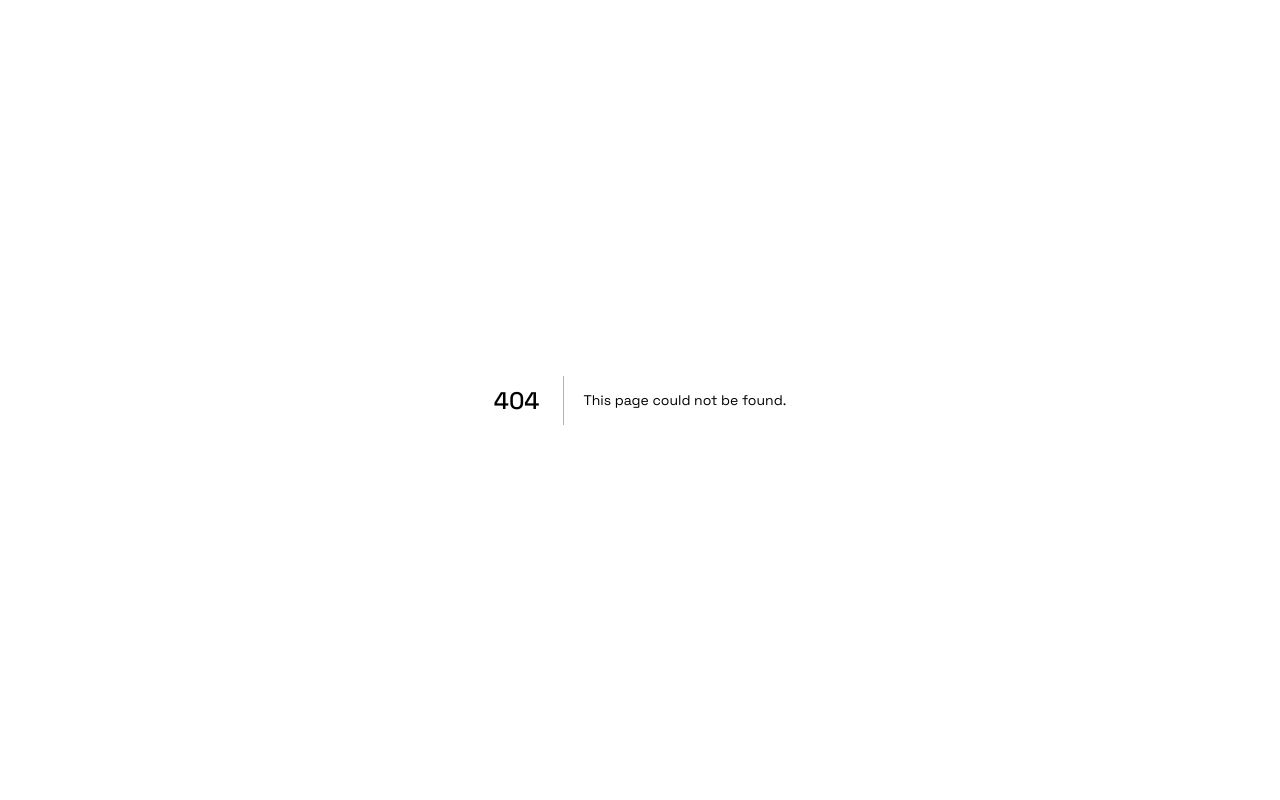
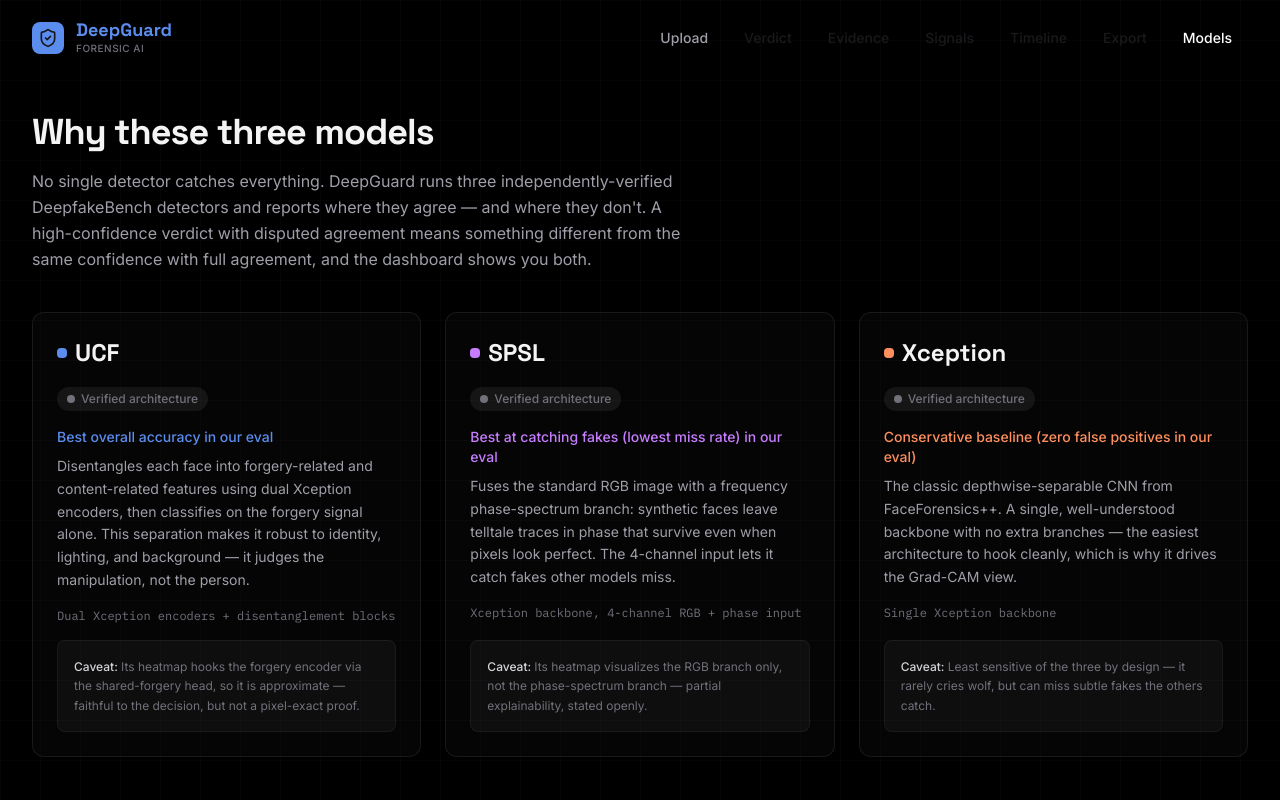
Before and after one commit to Arp1tSingh/Deepguard-v2, a Next.js app in the folder deepguard-frontend/: page /models in a window 1280 px wide. Before the commit this address had no page. Shown: the top 800 px of the page. Built offline with nearby package versions, Linux system fonts and the light colour scheme.

Commit message:
Fix nav anchors, add models page, photo uploads, result consistency

```diff
--- a/deepguard-frontend/src/app/components/DeepGuardProvider.tsx
+++ b/deepguard-frontend/src/app/components/DeepGuardProvider.tsx
@@ -53,6 +53,7 @@
 
 interface AppState {
   videoId: string | null;
+  fileName: string | null;
   uploadStatus: "idle" | "queued" | "processing" | "done" | "error";
   progress: string | null;
   error: string | null;
@@ -72,6 +73,7 @@
 export function DeepGuardProvider({ children }: { children: React.ReactNode }) {
   const [state, setState] = useState<AppState>({
     videoId: null,
+    fileName: null,
     uploadStatus: "idle",
     progress: null,
     error: null,
@@ -133,6 +135,7 @@
     stopPolling();
     setState({
       videoId: null,
+      fileName: file.name,
       uploadStatus: "queued",
       progress: null,
       error: null,
@@ -155,6 +158,7 @@
     stopPolling();
     setState({
       videoId: null,
+      fileName: null,
       uploadStatus: "idle",
       progress: null,
       error: null,
--- a/deepguard-frontend/src/app/components/Dropzone.tsx
+++ b/deepguard-frontend/src/app/components/Dropzone.tsx
@@ -6,7 +6,7 @@
 import { useDeepGuard } from "./DeepGuardProvider";
 
 const MAX_SIZE = 500 * 1024 * 1024;
-const ALLOWED = ["video/mp4", "video/webm", "video/quicktime"];
+const ALLOWED = ["video/mp4", "video/webm", "video/quicktime", "image/jpeg", "image/png"];
 
 export function Dropzone() {
   const { uploadFile, uploadStatus, progress, error: ctxError, reset, verdict } = useDeepGuard();
@@ -18,7 +18,7 @@
   const processFile = useCallback(async (file: File) => {
     setError(null);
     if (!ALLOWED.includes(file.type)) {
-      setError("Unsupported format. Use .mp4, .webm or .mov");
+      setError("Unsupported format. Use .mp4, .webm, .mov, .jpg or .png");
       return;
     }
     if (file.size > MAX_SIZE) {
@@ -99,7 +99,7 @@
             : "border-white/10 hover:border-white/20 hover:bg-white/[0.01]"
         }`}
       >
-        <input ref={fileRef} type="file" accept="video/*,.mp4,.webm,.mov" className="hidden" onChange={(e) => { const f = e.target.files?.[0]; if (f) processFile(f); }} />
+        <input ref={fileRef} type="file" accept="video/*,image/jpeg,image/png,.mp4,.webm,.mov,.jpg,.jpeg,.png" className="hidden" onChange={(e) => { const f = e.target.files?.[0]; if (f) processFile(f); }} />
         {(error || ctxError) ? (
           <div className="animate-fade-in text-center">
             <X className="w-10 h-10 mx-auto text-[var(--fake)] mb-3" />
@@ -118,9 +118,9 @@
           <div className="text-center">
             <Upload className={`w-10 h-10 mx-auto mb-4 transition-colors duration-150 ${isDragging ? "text-[var(--accent)]" : "text-zinc-500"}`} />
             <p className="text-base font-medium mb-1 text-zinc-200">
-              {isDragging ? "Drop your video here" : "Drag & drop your video"}
+              {isDragging ? "Drop your file here" : "Drag & drop your video or photo"}
             </p>
-            <p className="text-xs text-zinc-500 font-mono mb-4">MP4, WebM, MOV · Max 500MB</p>
+            <p className="text-xs text-zinc-500 font-mono mb-4">MP4, WebM, MOV, JPG, PNG · Max 500MB</p>
             {!isDragging && !isProcessing && (
               <div className="inline-flex items-center gap-1.5 text-xs font-medium text-zinc-400 bg-zinc-800/50 px-3 py-1.5 rounded-md">
                 <Sparkles className="w-3 h-3 text-[var(--accent)]" />
--- a/deepguard-frontend/src/app/components/EvidenceInspector.tsx
+++ b/deepguard-frontend/src/app/components/EvidenceInspector.tsx
@@ -11,7 +11,8 @@
 type CamModel = (typeof CAM_MODELS)[number];
 
 export function EvidenceInspector() {
-  const { evidence, videoId } = useDeepGuard();
+  const { evidence, videoId, fileName } = useDeepGuard();
+  const isImage = /\.(jpe?g|png)$/i.test(fileName ?? "");
   const [wipe, setWipe] = useState(50);
   const [selectedFrame, setSelectedFrame] = useState(0);
   const [camModel, setCamModel] = useState<CamModel>("xception");
@@ -52,9 +53,13 @@
       <div className="grid grid-cols-1 md:grid-cols-2 gap-8">
         {/* Video Player */}
         <div className="flex flex-col h-full">
-          <h3 className="text-sm font-medium text-zinc-400 mb-4 flex items-center gap-2"><Eye className="w-4 h-4" />Original Video</h3>
+          <h3 className="text-sm font-medium text-zinc-400 mb-4 flex items-center gap-2"><Eye className="w-4 h-4" />{isImage ? "Original Photo" : "Original Video"}</h3>
           <div className="video-container flex-1">
-            <video src={api.getOriginalVideoUrl(videoId!)} controls className="w-full h-full object-cover relative z-[1]" />
+            {isImage ? (
+              <img src={api.getOriginalVideoUrl(videoId!)} alt="Original upload" className="w-full h-full object-contain relative z-[1]" />
+            ) : (
+              <video src={api.getOriginalVideoUrl(videoId!)} controls className="w-full h-full object-cover relative z-[1]" />
+            )}
           </div>
         </div>
 
--- a/deepguard-frontend/src/app/components/Header.tsx
+++ b/deepguard-frontend/src/app/components/Header.tsx
@@ -2,12 +2,25 @@
 
 import { ShieldCheck, Menu, X } from 'lucide-react';
 import { useState, useEffect } from "react";
+import Link from "next/link";
+import { usePathname } from "next/navigation";
 import { useDeepGuard } from "./DeepGuardProvider";
+
+const ANCHOR_ITEMS = [
+  { id: 'upload', label: 'Upload', always: true },
+  { id: 'verdict', label: 'Verdict', always: false },
+  { id: 'evidence', label: 'Evidence', always: false },
+  { id: 'signals', label: 'Signals', always: false },
+  { id: 'timeline', label: 'Timeline', always: false },
+  { id: 'export', label: 'Export', always: false },
+];
 
 export function Header() {
   const [scrolled, setScrolled] = useState(false);
   const [mobileMenuOpen, setMobileMenuOpen] = useState(false);
-  const { uploadStatus } = useDeepGuard();
+  const { uploadStatus, verdict } = useDeepGuard();
+  const pathname = usePathname();
+  const hasResults = !!verdict;
 
   useEffect(() => {
     const handleScroll = () => {
@@ -17,14 +30,16 @@
     return () => window.removeEventListener('scroll', handleScroll);
   }, []);
 
-  const navItems = [
-    { id: 'upload', label: 'Upload' },
-    { id: 'verdict', label: 'Verdict' },
-    { id: 'evidence', label: 'Evidence' },
-    { id: 'signals', label: 'Signals' },
-    { id: 'timeline', label: 'Timeline' },
-    { id: 'export', label: 'Export' },
-  ];
+  const anchorClass = (always: boolean) =>
+    always || hasResults
+      ? "px-4 py-2 rounded-lg text-sm font-medium text-zinc-400 hover:text-white transition-colors duration-150"
+      : "px-4 py-2 rounded-lg text-sm font-medium text-zinc-700 cursor-not-allowed opacity-40";
+
+  const handleAnchorClick = (e: React.MouseEvent, always: boolean) => {
+    if (!always && !hasResults) e.preventDefault();
+  };
+
+  const modelsActive = pathname === "/models";
 
   return (
     <>
@@ -38,7 +53,7 @@
         <div className="max-w-7xl mx-auto px-4 sm:px-6 lg:px-8">
           <div className="flex items-center justify-between">
             {/* Logo */}
-            <div className="flex items-center gap-3">
+            <Link href="/" className="flex items-center gap-3">
               <div className="relative">
                 <div className="relative w-8 h-8 rounded-lg bg-[var(--accent)] flex items-center justify-center">
                   <ShieldCheck className="w-5 h-5 text-zinc-900" />
@@ -52,19 +67,29 @@
                   Forensic AI
                 </p>
               </div>
-            </div>
+            </Link>
 
             {/* Desktop Navigation */}
             <nav className="hidden lg:flex items-center gap-1">
-              {navItems.map((item) => (
+              {ANCHOR_ITEMS.map((item) => (
                 <a
                   key={item.id}
-                  href={`#${item.id}`}
-                  className="px-4 py-2 rounded-lg text-sm font-medium text-zinc-400 hover:text-white transition-colors duration-150"
+                  href={`/#${item.id}`}
+                  onClick={(e) => handleAnchorClick(e, item.always)}
+                  aria-disabled={!item.always && !hasResults}
+                  className={anchorClass(item.always)}
                 >
                   {item.label}
                 </a>
               ))}
+              <Link
+                href="/models"
+                className={`px-4 py-2 rounded-lg text-sm font-medium transition-colors duration-150 ${
+                  modelsActive ? "text-white" : "text-zinc-400 hover:text-white"
+                }`}
+              >
+                Models
+              </Link>
             </nav>
 
             {/* Processing indicator */}
@@ -90,16 +115,33 @@
           className={`lg:hidden overflow-hidden border-t border-white/5 transition-all duration-200 ${mobileMenuOpen ? 'block' : 'hidden'}`}
         >
           <div className="px-4 py-4 space-y-1 bg-black/90">
-            {navItems.map((item) => (
+            {ANCHOR_ITEMS.map((item) => (
               <a
                 key={item.id}
-                href={`#${item.id}`}
-                onClick={() => setMobileMenuOpen(false)}
-                className="block px-4 py-3 rounded-lg text-sm font-medium text-zinc-400 hover:text-white hover:bg-white/5 transition-all"
+                href={`/#${item.id}`}
+                onClick={(e) => {
+                  handleAnchorClick(e, item.always);
+                  if (item.always || hasResults) setMobileMenuOpen(false);
+                }}
+                aria-disabled={!item.always && !hasResults}
+                className={`block px-4 py-3 rounded-lg text-sm font-medium transition-all ${
+                  item.always || hasResults
+                    ? "text-zinc-400 hover:text-white hover:bg-white/5"
+                    : "text-zinc-700 cursor-not-allowed opacity-40"
+                }`}
               >
                 {item.label}
               </a>
             ))}
+            <Link
+              href="/models"
+              onClick={() => setMobileMenuOpen(false)}
+              className={`block px-4 py-3 rounded-lg text-sm font-medium transition-all ${
+                modelsActive ? "text-white" : "text-zinc-400 hover:text-white hover:bg-white/5"
+              }`}
+            >
+              Models
+            </Link>
           </div>
         </div>
       </header>
--- a/deepguard-frontend/src/app/components/TimelineChart.tsx
+++ b/deepguard-frontend/src/app/components/TimelineChart.tsx
@@ -8,19 +8,30 @@
 const MODEL_KEYS = ["xception", "spsl", "ucf"] as const;
 
 export function TimelineChart() {
-  const { timeline } = useDeepGuard();
+  const { timeline, signals } = useDeepGuard();
   const [hovered, setHovered] = useState<number | null>(null);
 
   const W = 600;
   const H = 160;
   const PAD = 16;
 
+  // X position follows wall-clock time so dropped/skipped frames don't
+  // compress time. Falls back to even index spacing for photos (duration 0).
+  const xFor = (point: { time_sec: number }, i: number, n: number) => {
+    const duration = timeline?.duration_sec ?? 0;
+    if (duration > 0) {
+      return PAD + (point.time_sec / duration) * (W - PAD * 2);
+    }
+    return PAD + (i / Math.max(1, n - 1)) * (W - PAD * 2);
+  };
+
   const pts = useMemo(() => {
     if (!timeline || timeline.points.length === 0) return [];
     return timeline.points.map((d, i) => ({
-      x: PAD + (i / Math.max(1, timeline.points.length - 1)) * (W - PAD * 2),
+      x: xFor(d, i, timeline.points.length),
       ...d,
     }));
+    // eslint-disable-next-line react-hooks/exhaustive-deps
   }, [timeline]);
 
   const linePaths = useMemo(() => {
@@ -28,18 +39,28 @@
     if (!timeline || timeline.points.length === 0) return result;
     for (const key of MODEL_KEYS) {
       const p = timeline.points.map((d, i) => ({
-        x: PAD + (i / Math.max(1, timeline.points.length - 1)) * (W - PAD * 2),
+        x: xFor(d, i, timeline.points.length),
         y: H - PAD - (d[key] / 100) * (H - PAD * 2),
       }));
       result[key] = p.map((pp, i) => `${i === 0 ? "M" : "L"}${pp.x},${pp.y}`).join(" ");
     }
     return result;
+    // eslint-disable-next-line react-hooks/exhaustive-deps
   }, [timeline]);
 
   if (!timeline) return null;
 
   const xPts = pts.map((p) => ({ ...p, y: H - PAD - (p.xception / 100) * (H - PAD * 2) }));
   const peaks = xPts.filter((p, i) => i > 0 && i < xPts.length - 1 && p.xception > xPts[i - 1].xception && p.xception > xPts[i + 1].xception && p.xception > 20);
+
+  // Video-level averages from signals — the same numbers ReportPanel shows,
+  // so every surface agrees. Falls back to the last plotted point.
+  const avgFor = (key: (typeof MODEL_KEYS)[number]) => {
+    const found = signals?.models.find((m) => m.name.toLowerCase() === key);
+    if (found) return found.score;
+    const last = timeline.points[timeline.points.length - 1];
+    return last ? last[key] : 0;
+  };
 
   return (
     <div className="glass-card p-6">
@@ -82,17 +103,17 @@
       </div>
 
       <div className="mt-8 grid grid-cols-3 gap-6">
-        {MODEL_KEYS.map((key) => {
-          const lastPoint = timeline.points[timeline.points.length - 1];
-          return (
-            <div key={key} className="p-4 rounded-lg nested-card flex items-center justify-between">
+        {MODEL_KEYS.map((key) => (
+          <div key={key} className="p-4 rounded-lg nested-card flex items-center justify-between">
+            <div>
               <p className="text-sm font-medium text-zinc-300">{MODEL_NAMES[key]}</p>
-              <p className="text-xl font-bold font-mono" style={{ color: MODEL_COLORS[key] }}>
-                {lastPoint[key].toFixed(1)}%
-              </p>
+              <p className="text-[10px] text-zinc-600 uppercase tracking-wider mt-0.5">video average</p>
             </div>
-          );
-        })}
+            <p className="text-xl font-bold font-mono" style={{ color: MODEL_COLORS[key] }}>
+              {avgFor(key).toFixed(1)}%
+            </p>
+          </div>
+        ))}
       </div>
     </div>
   );
--- /dev/null
+++ b/deepguard-frontend/src/app/models/page.tsx
@@ -0,0 +1,112 @@
+"use client";
+
+import { DeepGuardProvider } from "../components/DeepGuardProvider";
+import { Header } from "../components/Header";
+import { Footer } from "../components/Footer";
+import { StatusPill } from "../components/StatusPill";
+import { MODEL_COLORS } from "@/lib/theme";
+
+const MODELS = [
+  {
+    key: "ucf",
+    name: "UCF",
+    role: "Best overall accuracy in our eval",
+    what: "Disentangles each face into forgery-related and content-related features using dual Xception encoders, then classifies on the forgery signal alone. This separation makes it robust to identity, lighting, and background — it judges the manipulation, not the person.",
+    backbone: "Dual Xception encoders + disentanglement blocks",
+    caveat: "Its heatmap hooks the forgery encoder via the shared-forgery head, so it is approximate — faithful to the decision, but not a pixel-exact proof.",
+  },
+  {
+    key: "spsl",
+    name: "SPSL",
+    role: "Best at catching fakes (lowest miss rate) in our eval",
+    what: "Fuses the standard RGB image with a frequency phase-spectrum branch: synthetic faces leave telltale traces in phase that survive even when pixels look perfect. The 4-channel input lets it catch fakes other models miss.",
+    backbone: "Xception backbone, 4-channel RGB + phase input",
+    caveat: "Its heatmap visualizes the RGB branch only, not the phase-spectrum branch — partial explainability, stated openly.",
+  },
+  {
+    key: "xception",
+    name: "Xception",
+    role: "Conservative baseline (zero false positives in our eval)",
+    what: "The classic depthwise-separable CNN from FaceForensics++. A single, well-understood backbone with no extra branches — the easiest architecture to hook cleanly, which is why it drives the Grad-CAM view.",
+    backbone: "Single Xception backbone",
+    caveat: "Least sensitive of the three by design — it rarely cries wolf, but can miss subtle fakes the others catch.",
+  },
+];
+
+function HowItWorks() {
+  const steps = [
+    { n: "01", title: "Sample", body: "Frames are pulled across the full duration — one every 2 seconds — so short and long videos are covered proportionally." },
+    { n: "02", title: "Detect", body: "Each frame goes through an SSD face detector with confidence, size, and aspect-ratio gates. Frames with no passing face are skipped openly, never silently analyzed as background." },
+    { n: "03", title: "Score", body: "All three models score every valid face independently on CPU, one model at a time. The verdict is the mean; the spread between models becomes the agreement level." },
+    { n: "04", title: "Explain", body: "Per-model Grad-CAM heatmaps show which face regions drove each prediction, viewable side-by-side with the original frame." },
+  ];
+  return (
+    <div className="grid grid-cols-1 sm:grid-cols-2 lg:grid-cols-4 gap-6">
+      {steps.map((s) => (
+        <div key={s.n} className="p-4 rounded-lg nested-card">
+          <p className="text-xs font-mono text-[var(--accent)] mb-2">{s.n}</p>
+          <p className="text-sm font-medium text-zinc-200 mb-1">{s.title}</p>
+          <p className="text-xs text-zinc-500 leading-relaxed">{s.body}</p>
+        </div>
+      ))}
+    </div>
+  );
+}
+
+export default function ModelsPage() {
+  return (
+    <DeepGuardProvider>
+      <Header />
+      <main className="relative z-10 flex-1 w-full mx-auto pb-12 animate-fade-in">
+        <div className="max-w-7xl mx-auto px-4 sm:px-6 lg:px-8 w-full">
+          <section className="pt-8 pb-10">
+            <h1 className="text-4xl font-bold tracking-tight mb-4 text-zinc-100">
+              Why these three models
+            </h1>
+            <p className="text-[16px] text-zinc-400 max-w-2xl leading-relaxed">
+              No single detector catches everything. DeepGuard runs three independently-verified
+              DeepfakeBench detectors and reports where they agree — and where they don&apos;t.
+              A high-confidence verdict with disputed agreement means something different from
+              the same confidence with full agreement, and the dashboard shows you both.
+            </p>
+          </section>
+
+          <div className="grid grid-cols-1 lg:grid-cols-3 gap-6 mb-16">
+            {MODELS.map((m) => (
+              <div key={m.key} className="glass-card p-6 flex flex-col">
+                <div className="flex items-center gap-2 mb-4">
+                  <span
+                    className="w-2.5 h-2.5 inline-block rounded-sm"
+                    style={{ backgroundColor: MODEL_COLORS[m.key] }}
+                  />
+                  <h2 className="text-2xl font-bold text-zinc-100">{m.name}</h2>
+                </div>
+                <div className="mb-4">
+                  <StatusPill label="Verified architecture" type="neutral" />
+                </div>
+                <p className="text-sm font-medium mb-2" style={{ color: MODEL_COLORS[m.key] }}>
+                  {m.role}
+                </p>
+                <p className="text-sm text-zinc-400 leading-relaxed mb-4">{m.what}</p>
+                <p className="text-xs text-zinc-500 font-mono mb-4">{m.backbone}</p>
+                <div className="mt-auto p-4 rounded-lg nested-card">
+                  <p className="text-xs text-zinc-500 leading-relaxed">
+                    <span className="text-zinc-300 font-medium">Caveat: </span>
+                    {m.caveat}
+                  </p>
+                </div>
+              </div>
+            ))}
+          </div>
+
+          <section className="mb-6">
+            <h2 className="text-2xl font-bold text-zinc-100 mb-2">How a video is analyzed</h2>
+            <div className="h-[1px] w-24 bg-[var(--accent)] mb-6" />
+          </section>
+          <HowItWorks />
+        </div>
+      </main>
+      <Footer />
+    </DeepGuardProvider>
+  );
+}
--- a/deepguard-frontend/src/app/page.tsx
+++ b/deepguard-frontend/src/app/page.tsx
@@ -32,7 +32,7 @@
             <CompactVerdict />
           </div>
         )}
-        <div className="h-full">
+        <div id="upload" className="h-full scroll-mt-24">
           <Dropzone />
         </div>
       </div>
@@ -58,30 +58,30 @@
 
   return (
     <div className="space-y-16 animate-fade-in content-container">
-      <section id="verdict" className="max-w-7xl mx-auto px-4 sm:px-6 lg:px-8 w-full">
+      <section id="verdict" className="max-w-7xl mx-auto px-4 sm:px-6 lg:px-8 w-full scroll-mt-24">
         <SectionHeader title="Forensic Detailed Analysis" />
         <ReportPanel />
       </section>
 
       {/* Evidence Inspector gets full-bleed treatments or negative margins on desktop */}
-      <section id="evidence" className="w-full border-t border-b border-white/5 bg-[rgba(255,255,255,0.01)] py-16">
+      <section id="evidence" className="w-full border-t border-b border-white/5 bg-[rgba(255,255,255,0.01)] py-16 scroll-mt-24">
         <div className="max-w-[90rem] mx-auto px-4 sm:px-6 lg:px-12 w-full">
           <SectionHeader title="Evidence Inspector" />
           <EvidenceInspector />
         </div>
       </section>
 
-      <section id="signals" className="max-w-7xl mx-auto px-4 sm:px-6 lg:px-8 w-full">
+      <section id="signals" className="max-w-7xl mx-auto px-4 sm:px-6 lg:px-8 w-full scroll-mt-24">
         <SectionHeader title="Forensic Signals" />
         <SignalBreakdown />
       </section>
 
-      <section id="timeline" className="max-w-7xl mx-auto px-4 sm:px-6 lg:px-8 w-full">
+      <section id="timeline" className="max-w-7xl mx-auto px-4 sm:px-6 lg:px-8 w-full scroll-mt-24">
         <SectionHeader title="Temporal Analysis" />
         <TimelineChart />
       </section>
 
-      <section id="export" className="max-w-7xl mx-auto px-4 sm:px-6 lg:px-8 w-full">
+      <section id="export" className="max-w-7xl mx-auto px-4 sm:px-6 lg:px-8 w-full scroll-mt-24">
         <SectionHeader title="Export Report" />
         <ExportReport />
       </section>
```
Also changed, not shown: 2 other files (tests, documents, lock files or other folders).
